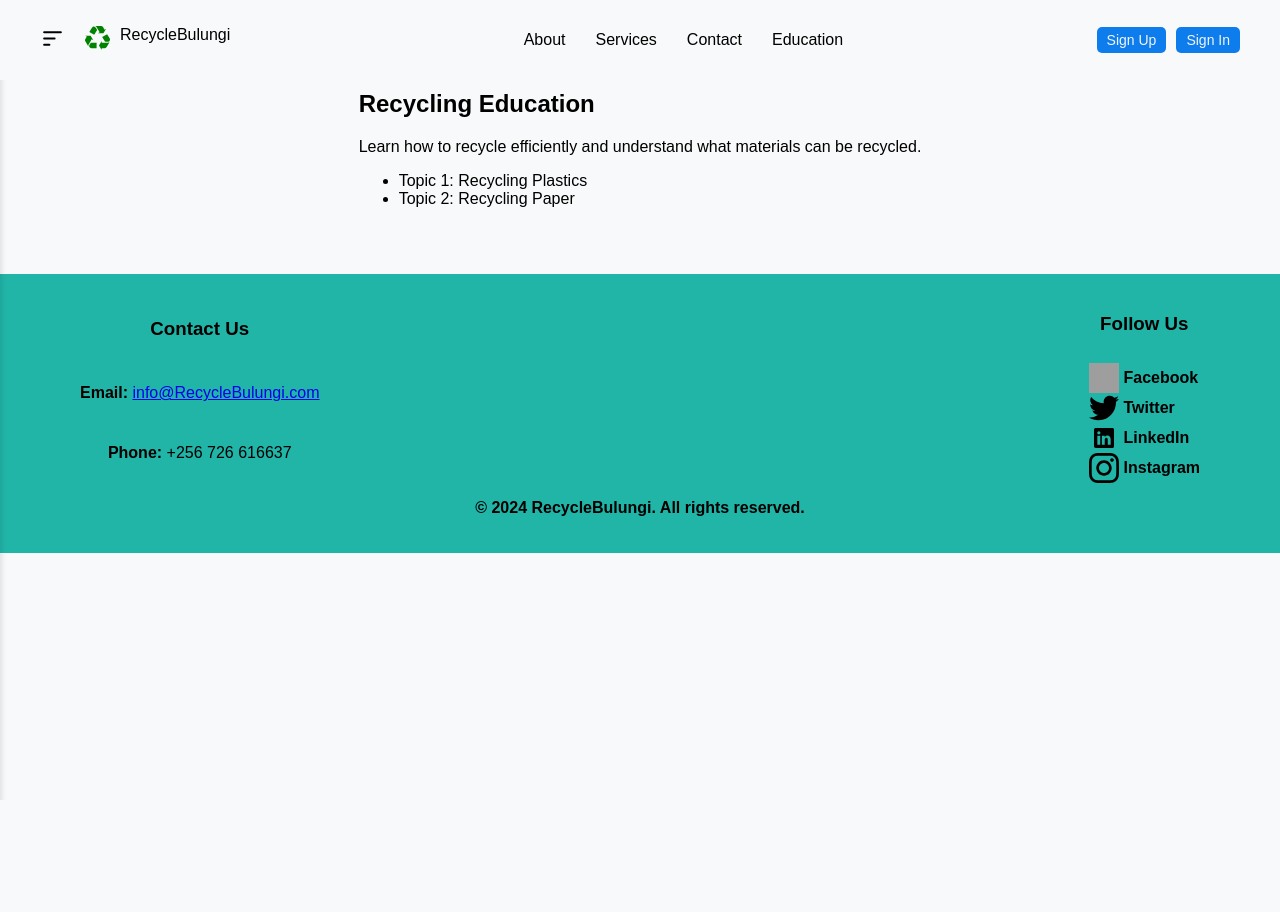
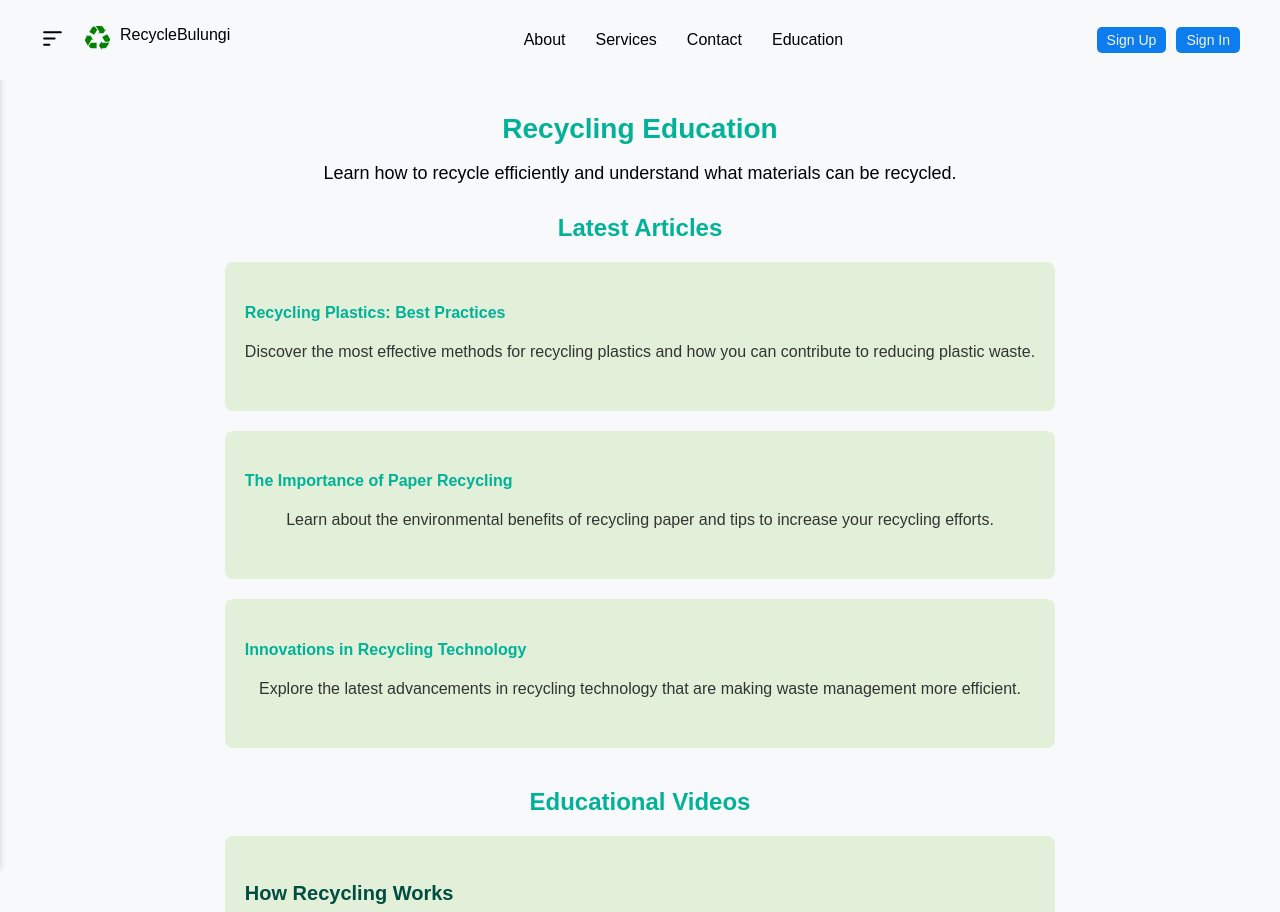
Before and after one commit to Hotchapu13/RecycleBulungi, a PHP site: page /edu.htm in a window 1280 px wide. Shown: the top 912 px of the page. Before the commit the page ends 800 px from the top, so only its background shows below. Run offline with PHP 8.4, Linux system fonts and the light colour scheme; grey boxes are pictures that could not be loaded.

Commit message:
More changes AGAIN

```diff
--- a/src/CSS/Edu.css
+++ b/src/CSS/Edu.css
@@ -6,10 +6,157 @@ body {
   margin: 0;
   padding: 0;
   overflow: auto;
+  overflow-x: hidden;
   background-color: #f8f9fa;
   display: flex;
   flex-direction: column;
 }
 .wrapper {
   margin-top: 70px;
+  display: flex;
+  flex-direction: column;
+  gap: 40px; /* Adjust the value as needed */
 }
+.wrapper > div {
+  margin-bottom: 20px; /* Add margin to child divs */
+}
+.wrapper > div:last-child {
+  margin-bottom: 0; /* Remove margin from the last child */
+}
+.education-page {
+  padding: 20px;
+}
+.education-page h2 {
+  color: #01b198;
+  font-size: 28px;
+  text-align: center;
+  margin-bottom: 10px;
+}
+
+.education-page p {
+  font-size: 18px;
+  text-align: center;
+  margin-bottom: 30px;
+}
+/* Articles Section */
+.articles {
+  margin-bottom: 40px;
+}
+.articles h3 {
+  color: #01b198;
+  font-size: 24px;
+  margin-bottom: 20px;
+  text-align: center;
+}
+
+.article {
+  background-color: #e2f0d9;
+  padding: 20px;
+  border-radius: 8px;
+  margin-bottom: 20px;
+  transition: background-color 0.3s ease, box-shadow 0.3s ease;
+}
+
+.article:hover {
+  background-color: #c3e0b2;
+  box-shadow: 0 4px 15px rgba(0, 0, 0, 0.2);
+}
+
+.article h4 a {
+  color: #01b198;
+  text-decoration: none;
+  transition: color 0.3s ease;
+}
+
+.article h4 a:hover {
+  color: #014d40;
+}
+
+.article p {
+  font-size: 16px;
+  color: #333;
+}
+/* Videos Section */
+.videos {
+  margin-bottom: 40px;
+}
+
+.videos h3 {
+  color: #01b198;
+  font-size: 24px;
+  margin-bottom: 20px;
+  text-align: center;
+}
+
+.video {
+  background-color: #e2f0d9;
+  padding: 20px;
+  border-radius: 8px;
+  margin-bottom: 20px;
+  transition: background-color 0.3s ease, box-shadow 0.3s ease;
+}
+
+.video:hover {
+  background-color: #c3e0b2;
+  box-shadow: 0 4px 15px rgba(0, 0, 0, 0.2);
+}
+
+.video h4 {
+  font-size: 20px;
+  margin-bottom: 10px;
+  color: #014d40;
+}
+
+.video-container {
+  position: relative;
+  padding-bottom: 56.25%; /* 16:9 */
+  padding-top: 25px;
+  height: 0;
+}
+
+.video-container iframe {
+  position: absolute;
+  top: 0;
+  left: 0;
+  width: 100%;
+  height: 100%;
+  border: 0;
+}
+/* Media Queries for Responsiveness */
+@media (max-width: 768px) {
+  .education-page h2 {
+    font-size: 24px;
+  }
+
+  .education-page p {
+    font-size: 16px;
+  }
+
+  .article,
+  .video {
+    padding: 15px;
+  }
+
+  .video-container {
+    padding-bottom: 56.25%; /* Maintain 16:9 aspect ratio */
+  }
+}
+
+@media (max-width: 480px) {
+  .education-page h2 {
+    font-size: 20px;
+  }
+
+  .education-page p {
+    font-size: 14px;
+  }
+
+  .article,
+  .video {
+    padding: 10px;
+  }
+
+  .video-container {
+    padding-bottom: 56.25%; /* Maintain 16:9 aspect ratio */
+  }
+}
--- a/src/CSS/form_styles.css
+++ b/src/CSS/form_styles.css
@@ -6,6 +6,7 @@ body {
   margin: 0;
   padding: 0;
   overflow: auto;
+  overflow-x: hidden;
   background-color: #f8f9fa;
   display: flex;
   flex-direction: column;
--- a/src/SignIn.htm
+++ b/src/SignIn.htm
@@ -75,9 +75,9 @@
           <input type="submit" value="Sign In" />
         </form>
         <!--make sure to redirect to email to account-->
-        <div class="new_acc">Don't have an account? <a href="">sign up</a></div>
+        <div class="new_acc">Don't have an account? <a href="SignUp.htm">sign up</a></div>
         <div class="forgot_password">
-          Forgot password? <a href="src/SignUp.htm">click here</a>
+          Forgot password? <a href="SignUp.htm">click here</a>
         </div>
       </div>
     </div>
--- a/src/edu.htm
+++ b/src/edu.htm
@@ -4,7 +4,7 @@
     <meta charset="UTF-8" />
     <meta name="viewport" content="width=device-width, initial-scale=1.0" />
     <link rel="stylesheet" type="text/css" href="CSS/Header_Footer.css" />
-    <link rel="stylesheet" type="text/css" href="Edu.css" />
+    <link rel="stylesheet" type="text/css" href="CSS/Edu.css" />
     <script src="JS/generalScript.js"></script>
     <title>Education-RecycleBulungi</title>
   </head>
@@ -49,6 +49,7 @@
         <li><a href="logout.htm">Logout</a></li>
       </ul>
     </div>
+
     <div class="wrapper">
       <div class="education-page">
         <h2>Recycling Education</h2>
@@ -56,12 +57,97 @@
           Learn how to recycle efficiently and understand what materials can be
           recycled.
         </p>
-        <ul>
-          <li>Topic 1: Recycling Plastics</li>
-          <li>Topic 2: Recycling Paper</li>
-        </ul>
+
+        <!-- Articles Section -->
+        <section class="articles">
+          <h3>Latest Articles</h3>
+          <div class="article">
+            <h4>
+              <a href="https://www.example.com/article1" target="_blank"
+                >Recycling Plastics: Best Practices</a
+              >
+            </h4>
+            <p>
+              Discover the most effective methods for recycling plastics and how
+              you can contribute to reducing plastic waste.
+            </p>
+          </div>
+          <div class="article">
+            <h4>
+              <a href="https://www.example.com/article2" target="_blank"
+                >The Importance of Paper Recycling</a
+              >
+            </h4>
+            <p>
+              Learn about the environmental benefits of recycling paper and tips
+              to increase your recycling efforts.
+            </p>
+          </div>
+          <div class="article">
+            <h4>
+              <a href="https://www.example.com/article3" target="_blank"
+                >Innovations in Recycling Technology</a
+              >
+            </h4>
+            <p>
+              Explore the latest advancements in recycling technology that are
+              making waste management more efficient.
+            </p>
+          </div>
+        </section>
+
+        <!-- Videos Section -->
+        <section class="videos">
+          <h3>Educational Videos</h3>
+          <div class="video">
+            <h4>How Recycling Works</h4>
+            <div class="video-container">
+              <iframe
+                width="560"
+                height="315"
+                src="https://www.youtube.com/embed/VIDEO_ID1"
+                title="YouTube video player"
+                frameborder="0"
+                allow="accelerometer; autoplay; clipboard-write; encrypted-media; gyroscope; picture-in-picture"
+                allowfullscreen
+                loading="lazy"
+              ></iframe>
+            </div>
+          </div>
+          <div class="video">
+            <h4>The Impact of Waste on the Environment</h4>
+            <div class="video-container">
+              <iframe
+                width="560"
+                height="315"
+                src="https://www.youtube.com/embed/VIDEO_ID2"
+                title="YouTube video player"
+                frameborder="0"
+                allow="accelerometer; autoplay; clipboard-write; encrypted-media; gyroscope; picture-in-picture"
+                allowfullscreen
+                loading="lazy"
+              ></iframe>
+            </div>
+          </div>
+          <div class="video">
+            <h4>Tips for Effective Recycling at Home</h4>
+            <div class="video-container">
+              <iframe
+                width="560"
+                height="315"
+                src="https://www.youtube.com/embed/VIDEO_ID3"
+                title="YouTube video player"
+                frameborder="0"
+                allow="accelerometer; autoplay; clipboard-write; encrypted-media; gyroscope; picture-in-picture"
+                allowfullscreen
+                loading="lazy"
+              ></iframe>
+            </div>
+          </div>
+        </section>
       </div>
     </div>
+
     <footer class="footer">
       <div class="footer-container">
         <div class="footer-left">
--- a/src/services.htm
+++ b/src/services.htm
@@ -84,7 +84,7 @@
           <h2>Recycling Education</h2>
           <p>Learn how to recycle effectively and reduce waste.</p>
         </div>
-        <div class="service" data-url="src/RecyclingCenters.htm">
+        <div class="service" data-url="RecyclingCenters.htm">
           <h2>Recycling Centers</h2>
           <p>Find a recycling center near you.</p>
         </div>
--- a/src/settings.htm
+++ b/src/settings.htm
@@ -3,7 +3,8 @@
   <head>
     <meta charset="UTF-8" />
     <meta name="viewport" content="width=device-width, initial-scale=1.0" />
-    <link rel="stylesheet" type="text/css" href="styles.css" />
+    <link rel="stylesheet" type="text/css" href="CSS/Header_Footer.css" />
+    <link rel="stylesheet" type="text/css" href="CSS/Settings.css" />
     <script src="JS/generalScript.js"></script>
     <title>Settings-RecycleBulungi</title>
   </head>
@@ -48,6 +49,7 @@
         <li><a href="logout.htm">Logout</a></li>
       </ul>
     </div>
+    <div class="wrapper">
       <div class="settings-page">
         <h2>Account Settings</h2>
         <form action="update-settings" method="POST">
@@ -60,6 +62,8 @@
           <button type="submit">Save Settings</button>
         </form>
       </div>
+    </div>
+
     <footer class="footer">
       <div class="footer-container">
         <div class="footer-left">
```
Also changed, not shown: src/CSS/RecyclingCenters.css (added, +78 -0 lines), src/CSS/Settings.css (added, +16 -0 lines), src/JS/RecyclingCenters.js (added, +96 -0 lines), src/RecyclingCenters.htm (+55 -0 lines). Lines whose indentation alone changed are shown as unchanged.
